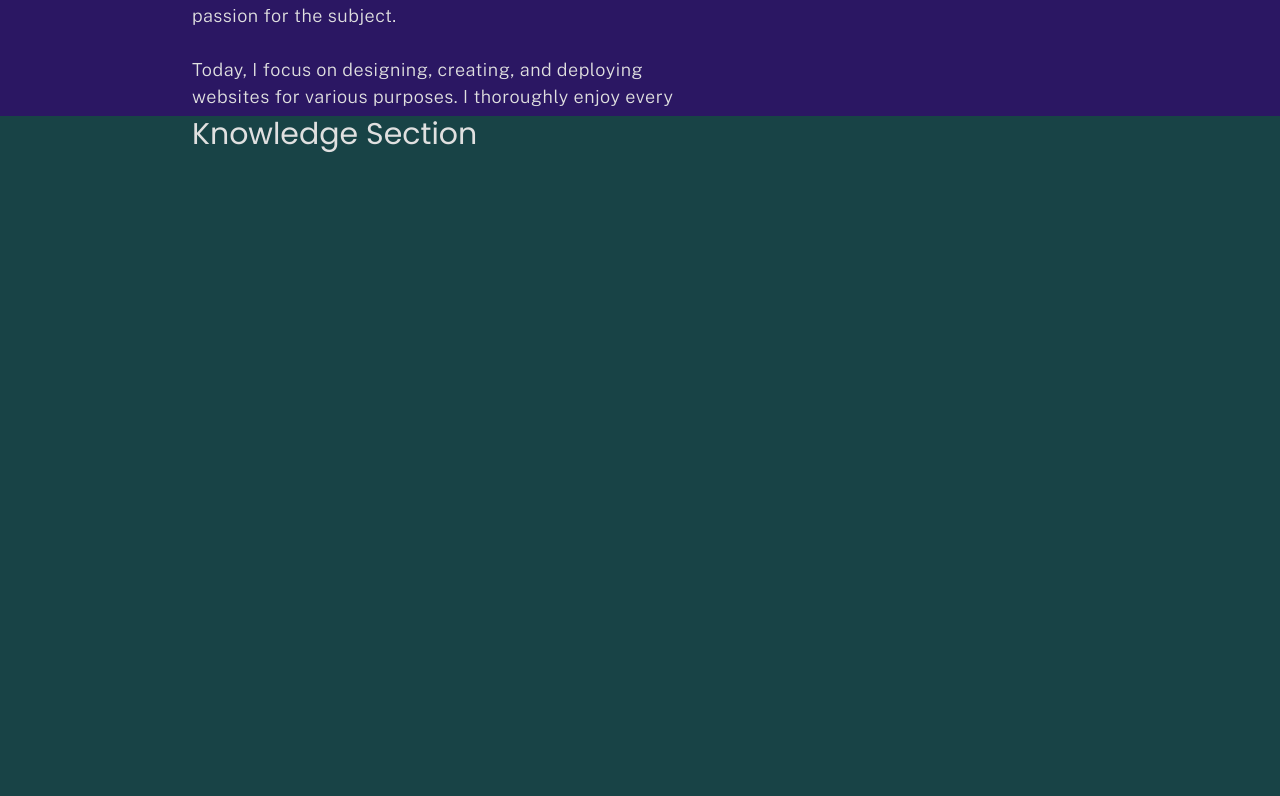
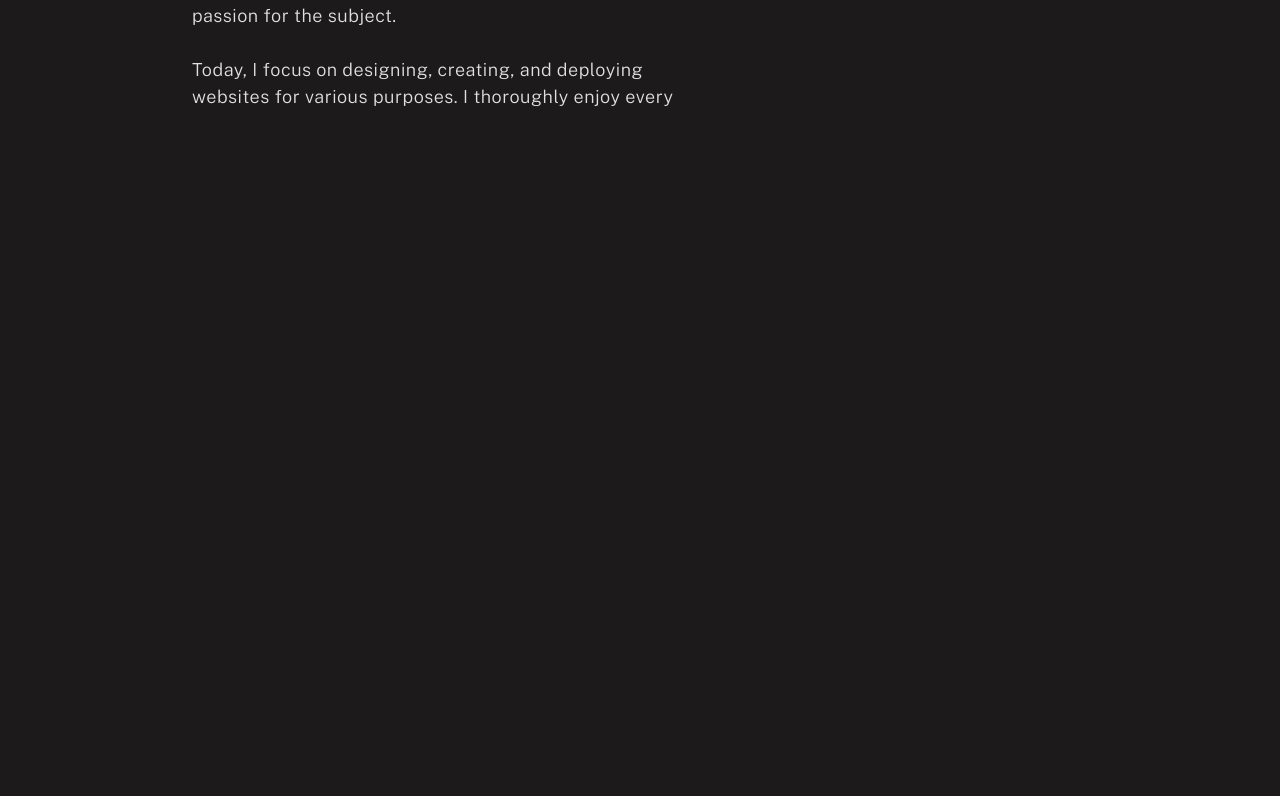
Before and after one commit to t0px/portfolio-app, a React (Vite) app: page / in a window 1280 px wide. Shown: the part 1484-2280 px from the top of the page. Built offline with nearby package versions, Linux system fonts and the light colour scheme.

Commit message:
memory efficient code to split page wraps

```diff
--- a/src/App.jsx
+++ b/src/App.jsx
@@ -10,29 +10,34 @@ import About from "./components/About/About";
 import Contact from "./components/Contact/Contact";
 import Sidebar from "./components/Sidebar";
 import { Parallax, ParallaxProvider } from "react-scroll-parallax";
+import PageWrapper from "./components/PageWrapper";
 
+// PageItems [{}...]
 
-const PageWrapper = styled(Box)({
-  width: "100vw",
-  display: "flex",
-  justifyContent: "center",
-  overflow: "hidden",
-  position: "relative",
-});
-
-const PageGrid = styled(Grid)({
-  width: "70vw",
-  position: "relative",
-  flexDirection: "column",
-});
-
-const OverlayBG = styled(Box)({
-  position: "fixed",
-  inset: 0,
-  backgroundImage: "url(src/assets/Bg-Noise.png)",
-  backgroundPosition: "0px 0px",
-  backgroundSize: "100% 100vh",
-});
+const pageItems = [
+    {
+        ref: "home",
+        bgcolor: null,
+        page: <Home />
+    },
+    {
+        ref: "about",
+        bgcolor: null,
+        page: <About />
+    },
+    {
+        ref: "knowledge",
+        bgcolor: <Knowledge />
+    },
+    {
+        ref: "projects",
+        bgcolor: <Projects />
+    },
+    {
+        ref: "contact",
+        bgcolor: <Contact />
+    },
+];
 
 function App() {
 
@@ -40,31 +45,9 @@ function App() {
     // Overriding default font with theme
     <ThemeProvider theme={theme}>
       <Sidebar />
-      <PageWrapper bgcolor="#1C1A1B">
-        <PageGrid container id="home" sx={{ height: "100vh" }}>
-          <Home />
-        </PageGrid>
-      </PageWrapper>
-      <PageWrapper bgcolor="#2B1763">
-        <PageGrid container id="about" sx={{ height: "100vh" }}>
-          <About />
-        </PageGrid>
-      </PageWrapper>
-      <PageWrapper bgcolor="#184346">
-        <PageGrid container id="knowledge" sx={{ height: "100vh" }}>
-          <Knowledge />
-        </PageGrid>
-      </PageWrapper>
-      <PageWrapper bgcolor="#373637">
-        <PageGrid container id="projects" sx={{ height: "100vh" }}>
-          <Projects />
-        </PageGrid>
-      </PageWrapper>
-      <PageWrapper bgcolor="#414040">
-        <PageGrid container id="contact" sx={{ height: "100vh" }}>
-          <Contact />
-        </PageGrid>
-      </PageWrapper>
+        {pageItems.map((item, index) => (
+            <PageWrapper item={item} key={index}/>
+        ))}
     </ThemeProvider>
   );
 }
--- /dev/null
+++ b/src/components/PageWrapper.jsx
@@ -0,0 +1,30 @@
+import styled from "@emotion/styled";
+import { Grid } from "@mui/material";
+import { Box } from "@mui/system";
+
+const PageGrid = styled(Grid)({
+  width: "70vw",
+  position: "relative",
+  flexDirection: "column",
+});
+
+const PageWrapper = ({ item }) => {
+    console.log(item)
+    return (
+      <Box
+        sx={{
+          width: "100vw",
+          display: "flex",
+          justifyContent: "center",
+          overflow: "hidden",
+          position: "relative",
+        }}
+      >
+        <PageGrid container id={item.ref} sx={{ height: "100vh" }}>
+          {item.page}
+        </PageGrid>
+      </Box>
+    );
+}
+
+export default PageWrapper;
--- a/src/css/default.css
+++ b/src/css/default.css
@@ -1,7 +1,7 @@
 html {
     scroll-behavior: smooth;
     overflow-x: hidden;
-    /* overflow: hidden; */
+    overflow: hidden;
 }
 
 ::-webkit-scrollbar {
@@ -25,6 +25,7 @@ html {
 }
 
 body {
+    background-color: #1C1A1B;
     margin: 0;
     padding: 0;
     display: flex;
```
